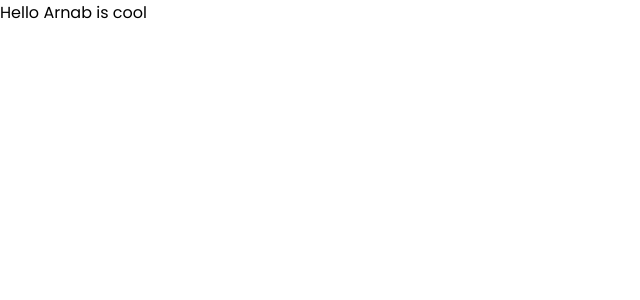
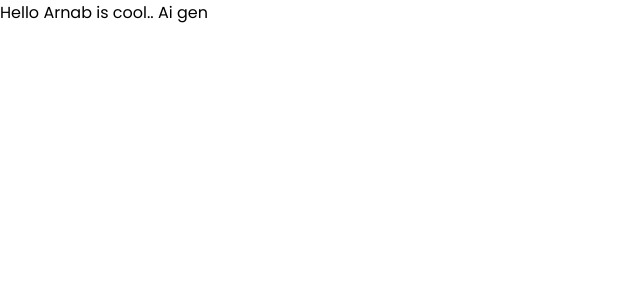
Before and after one commit to Xensen008/Leogen, a React (Vite) app in the folder Frontend/: page / in a window 1280 px wide. Shown: the top 300 px of the page, without its empty margins (0-640 px from the left). Built offline with nearby package versions, Linux system fonts and the light colour scheme.

Commit message:
test Sbx

```diff
--- a/Frontend/src/App.jsx
+++ b/Frontend/src/App.jsx
@@ -1,5 +1,5 @@
 function App() {
-  return <>Hello Arnab is cool</>;
+  return <>Hello Arnab is cool.. Ai gen</>;
 }
 
 export default App;
```
